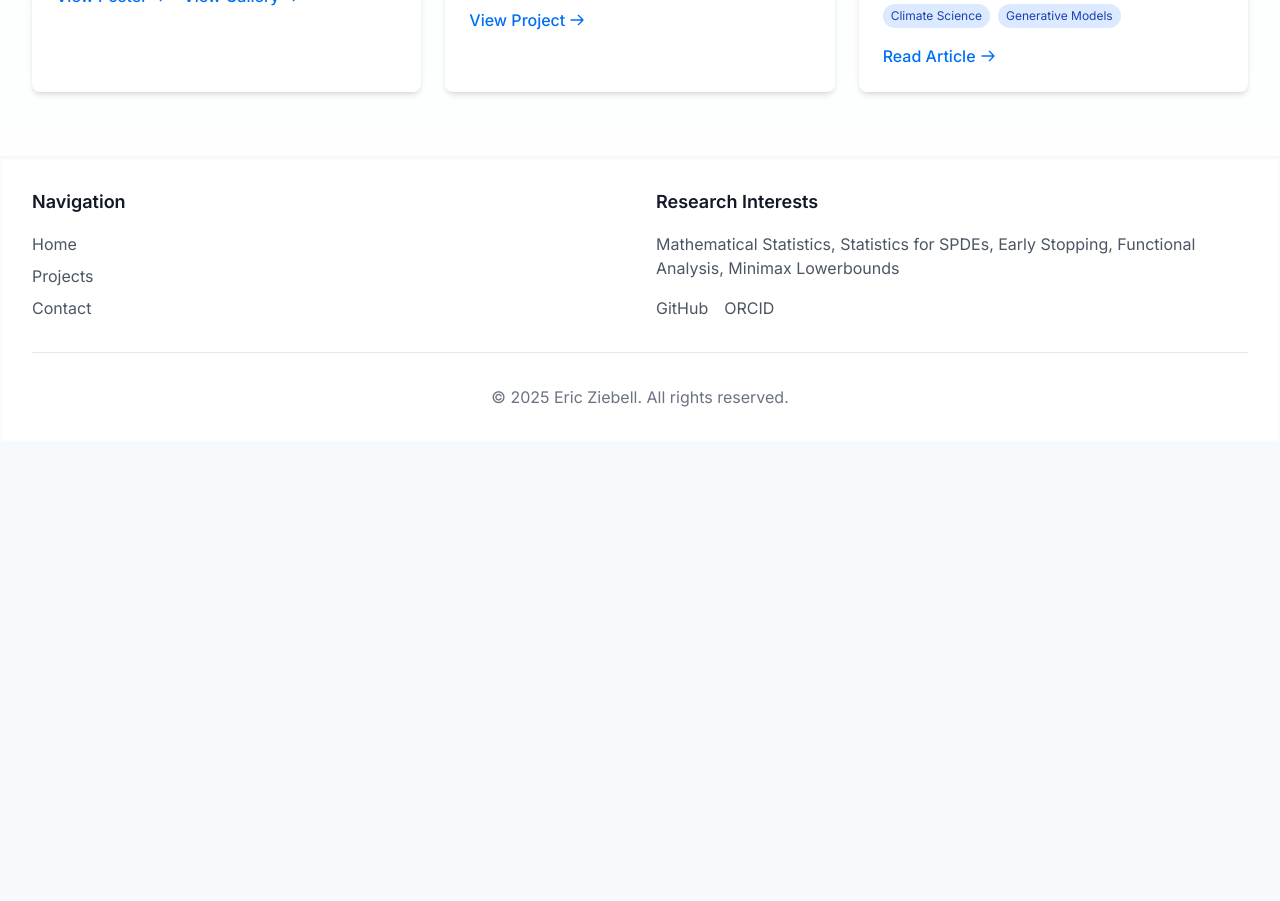
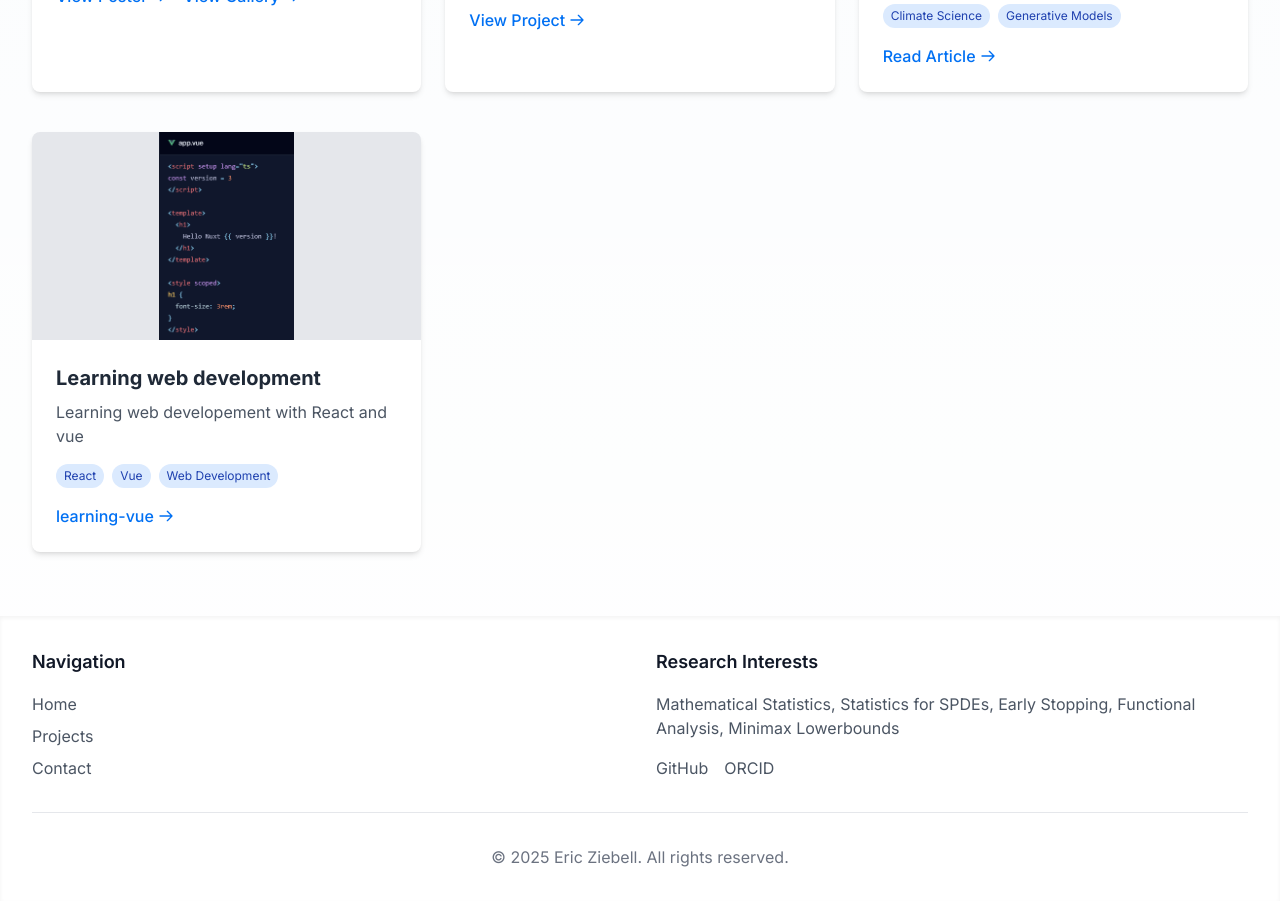
Before and after one commit to ziebelle/ziebelle.github.io, a Next.js app: page /projects in a window 1280 px wide. Shown: the part 1220-2121 px from the top of the page. Before the commit the page ends 1661 px from the top, so only its background shows below. Built offline with nearby package versions, Linux system fonts and the light colour scheme.

Commit message:
Update homepage

```diff
--- a/app/data/projects.ts
+++ b/app/data/projects.ts
@@ -71,6 +71,14 @@ export const allProjects: Project[] = [
         tags: ['Machine Learning', 'Normalizing Flows', 'Climate Science', 'Generative Models'],
         links: [{ title: 'Read Article', url: 'https://medium.com/@starokon/generative-modelling-of-sea-surface-temperature-with-normalizing-flows-cdafa3d90b56' }],
     },
+    {
+        id: 7,
+        title: 'Learning web development',
+        description: 'Learning web developement with React and vue',
+        image: '/images/nuxt_code.png',
+        tags: ['React', 'Vue', 'Web Development'],
+        links: [{ title: 'learning-vue', url: 'https://ziebelle.github.io/learning-vue/' }],
+    },
 ];
 
 // Helper function to get featured projects
```
Also changed, not shown: public/images/nuxt_code.png (added).
